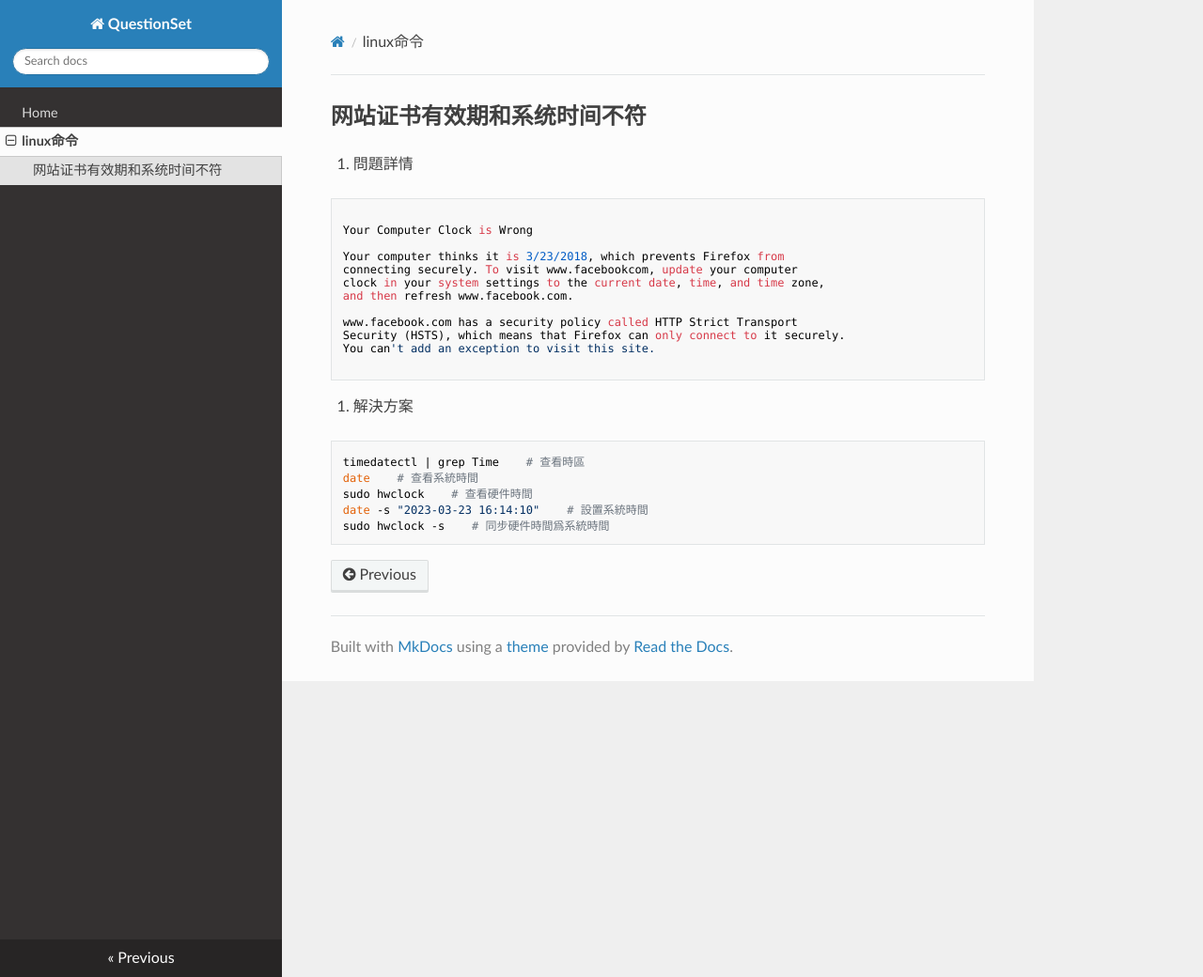
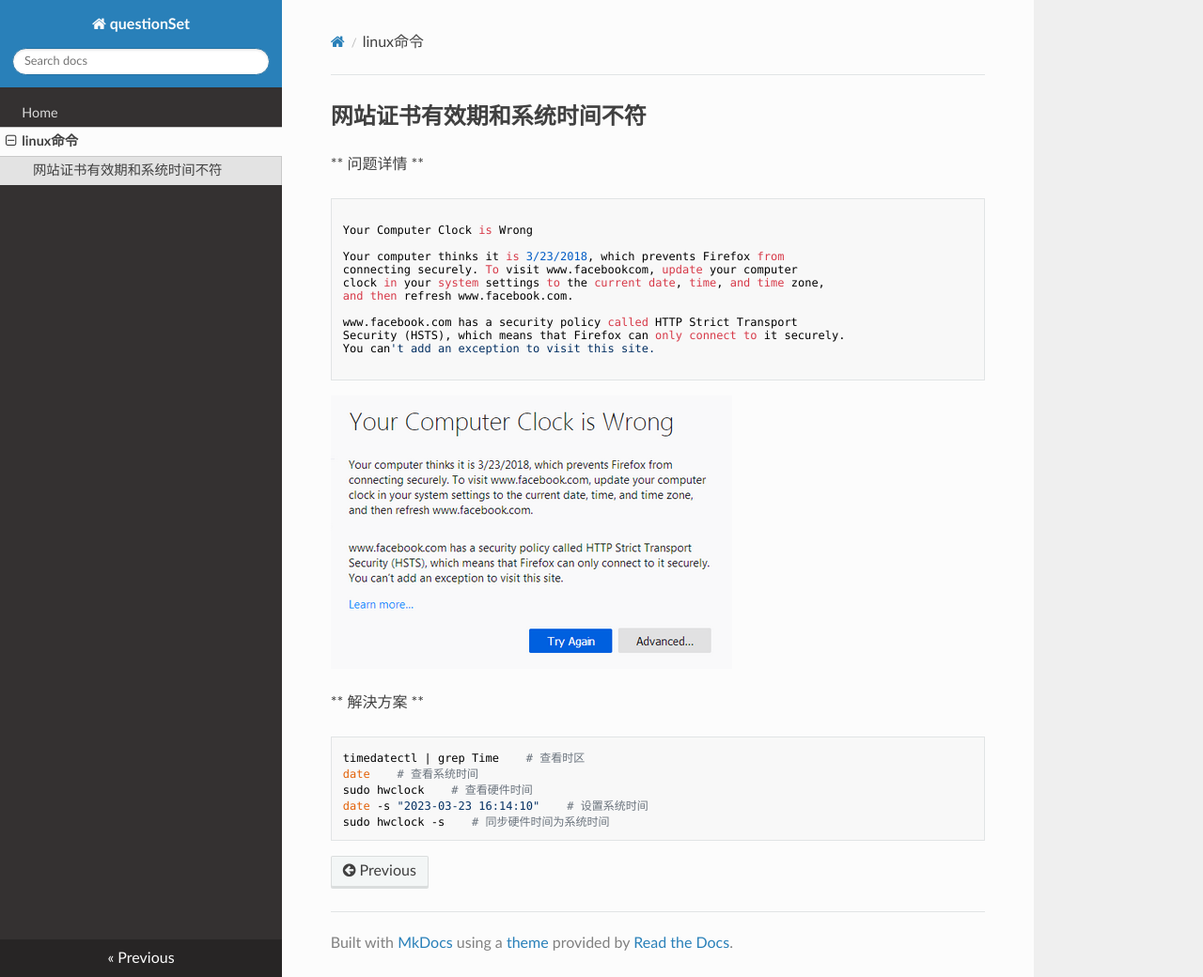
Before and after one commit to cpmango/QuestionSet, an MkDocs documentation site: the page built from docs/linux命令.md, in a window 1280 px wide and 1040 px high. Shown: the whole window at 94% size. Built offline with MkDocs 1.6.1, drawn with Linux system fonts in a browser that asks for light colours; nearby versions of some CDN libraries.

Commit message:
修改繁体字

````diff
--- a/docs/linux命令.md
+++ b/docs/linux命令.md
@@ -2,7 +2,7 @@
 
 ## 网站证书有效期和系统时间不符
 
-1. 問題詳情
+** 问题详情 **
 ```
 
 Your Computer Clock is Wrong
@@ -17,12 +17,13 @@ Security (HSTS), which means that Firefox can only connect to it securely.
 You can't add an exception to visit this site.
 
 ```
+![](img/1679633735.png)
 
-1. 解決方案
+** 解決方案 **
 ```bash
-timedatectl | grep Time    # 查看時區
-date    # 查看系統時間
-sudo hwclock    # 查看硬件時間
-date -s "2023-03-23 16:14:10"    # 設置系統時間
-sudo hwclock -s    # 同步硬件時間爲系統時間
+timedatectl | grep Time    # 查看时区
+date    # 查看系统时间
+sudo hwclock    # 查看硬件时间
+date -s "2023-03-23 16:14:10"    # 设置系统时间
+sudo hwclock -s    # 同步硬件时间为系统时间
 ```
--- a/mkdocs.yml
+++ b/mkdocs.yml
@@ -1,4 +1,4 @@
-site_name: QuestionSet
+site_name: questionSet
 site_url: https://example.com/
 nav:
     - Home: index.md
````
